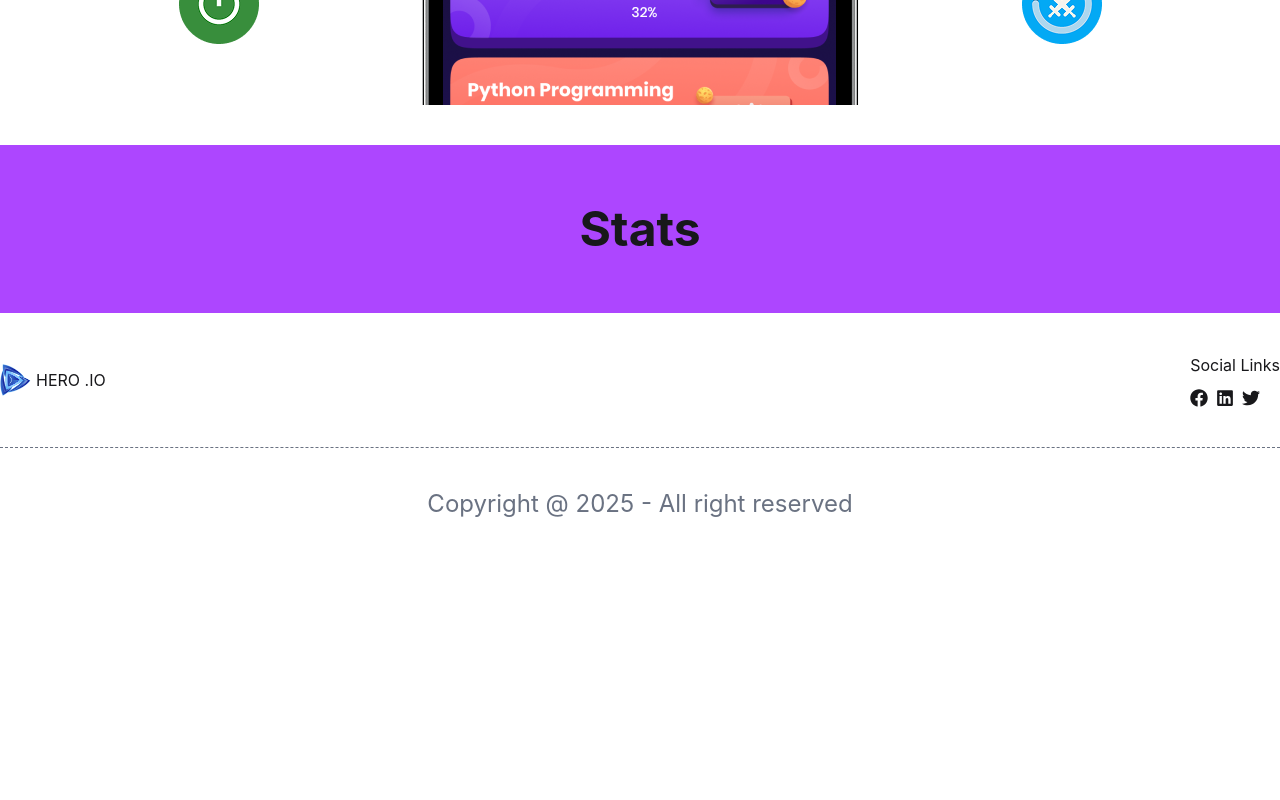
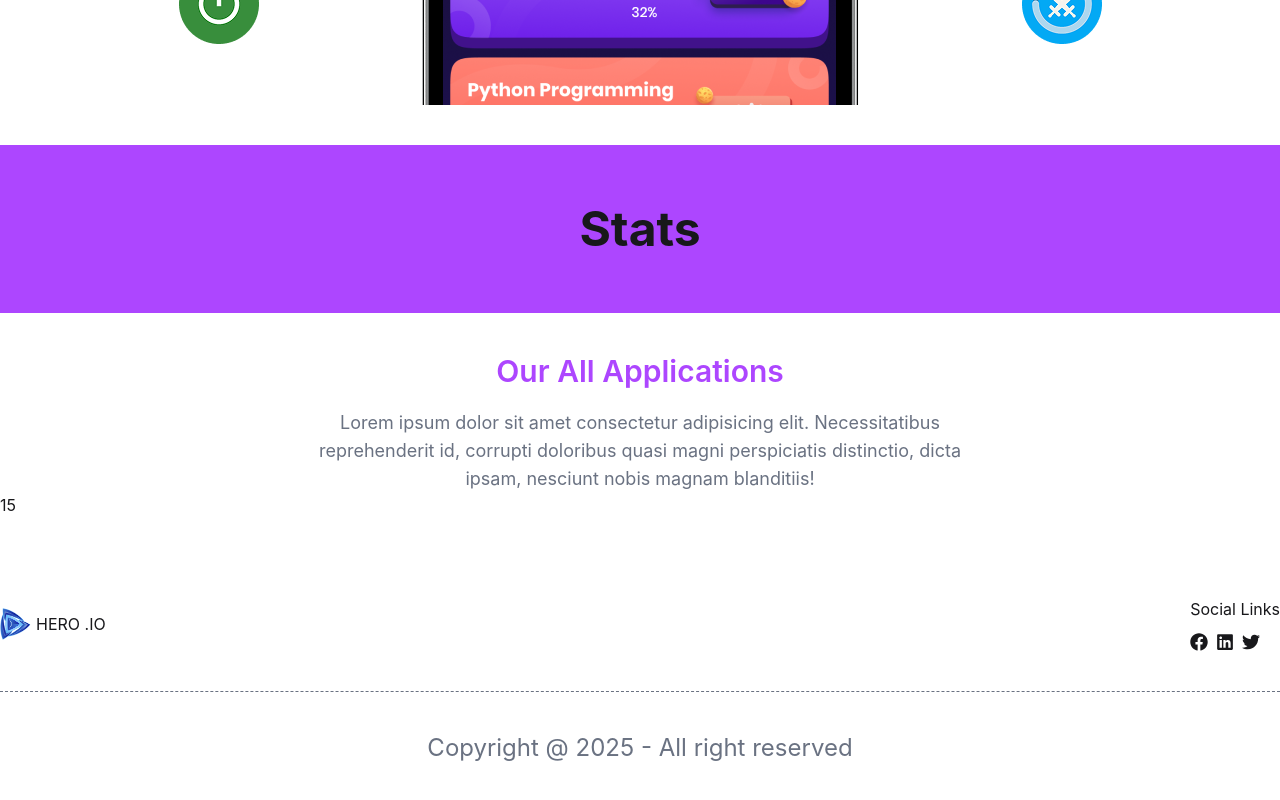
Before and after one commit to siam-parvez-swe/play-store, a React (Vite) app: page / in a window 1280 px wide. Shown: the part 799-1599 px from the top of the page. Before the commit the page ends 1359 px from the top, so only its background shows below. Built offline with nearby package versions, Linux system fonts and the light colour scheme.

Commit message:
fetch data

```diff
--- a/src/components/homepage/TrendingApps.jsx
+++ b/src/components/homepage/TrendingApps.jsx
@@ -1,9 +1,29 @@
-import React from 'react';
+import React, { use, useEffect, useState } from 'react';
+
+
+const appsPromise = fetch('/data.json').then((res) => res.json())
 
 const TrendingApps = () => {
+    // const apps = use(appsPromise)
+    // console.log(apps)
+    const [apps, setApps] = useState([])
+    useEffect(() => {
+        const fetchData = async () => {
+            const res = await fetch('/data.json');
+            const data = await res.json();
+            console.log("Data", data)
+            setApps(data)
+        };
+        fetchData()
+    }, [])
+    console.log("Apps", apps)
     return (
-        <div>
-            Trending Apps
+        <div className='container mx-auto my-10 '>
+            <div>
+                <h2 className='text-3xl font-semibold text-center text-purple-500 my-5'>Our All Applications</h2>
+                <p className='text-gray-500 text-lg text-center'>Lorem ipsum dolor sit amet consectetur adipisicing elit. Necessitatibus <br /> reprehenderit id, corrupti doloribus quasi magni perspiciatis distinctio, dicta <br />ipsam, nesciunt nobis magnam blanditiis!</p>
+            </div>
+            <p>{apps.length}</p>
         </div>
     );
 };
--- a/src/main.jsx
+++ b/src/main.jsx
@@ -13,14 +13,15 @@ import HomePage from './pages/homepage/HomePage.jsx'
 const router = createBrowserRouter([
   {
     path: "/",
-    Component:RootLayout,
-    children:[
+    Component: RootLayout,
+    children: [
       {
-        index:true,
-        Component: HomePage
+        index: true,
+        Component: HomePage,
+        loader: () => fetch('/data.json')
       },
       {
-        path:"/apps",
+        path: "/apps",
         Component: Apps
       },
       {
--- a/src/pages/homepage/HomePage.jsx
+++ b/src/pages/homepage/HomePage.jsx
@@ -1,12 +1,17 @@
 import React from 'react';
 import Banner from '../../components/homepage/Banner';
 import Stats from '../../components/homepage/Stats';
+import TrendingApps from '../../components/homepage/TrendingApps';
+import { useLoaderData } from 'react-router';
 
 const HomePage = () => {
+    // const data = useLoaderData()
+    // console.log('data', data)
     return (
         <div>
             <Banner></Banner>
             <Stats></Stats>
+            <TrendingApps></TrendingApps>
         </div>
     );
 };
```
